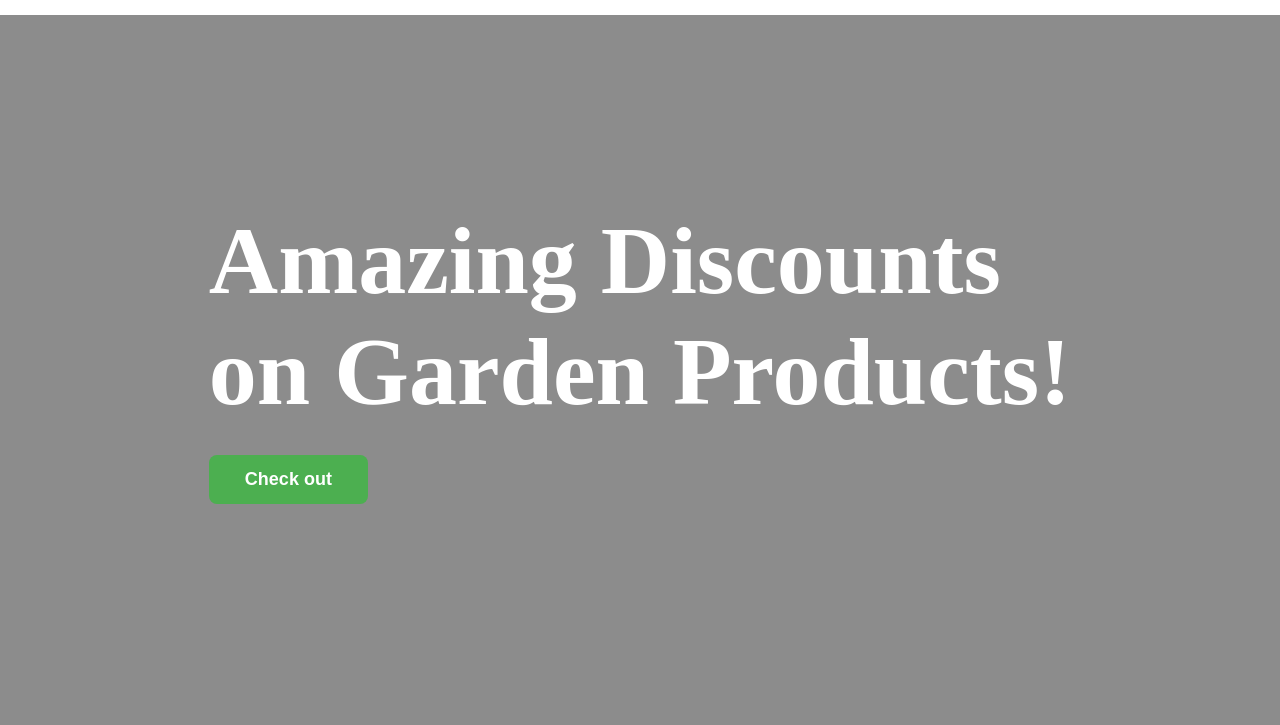
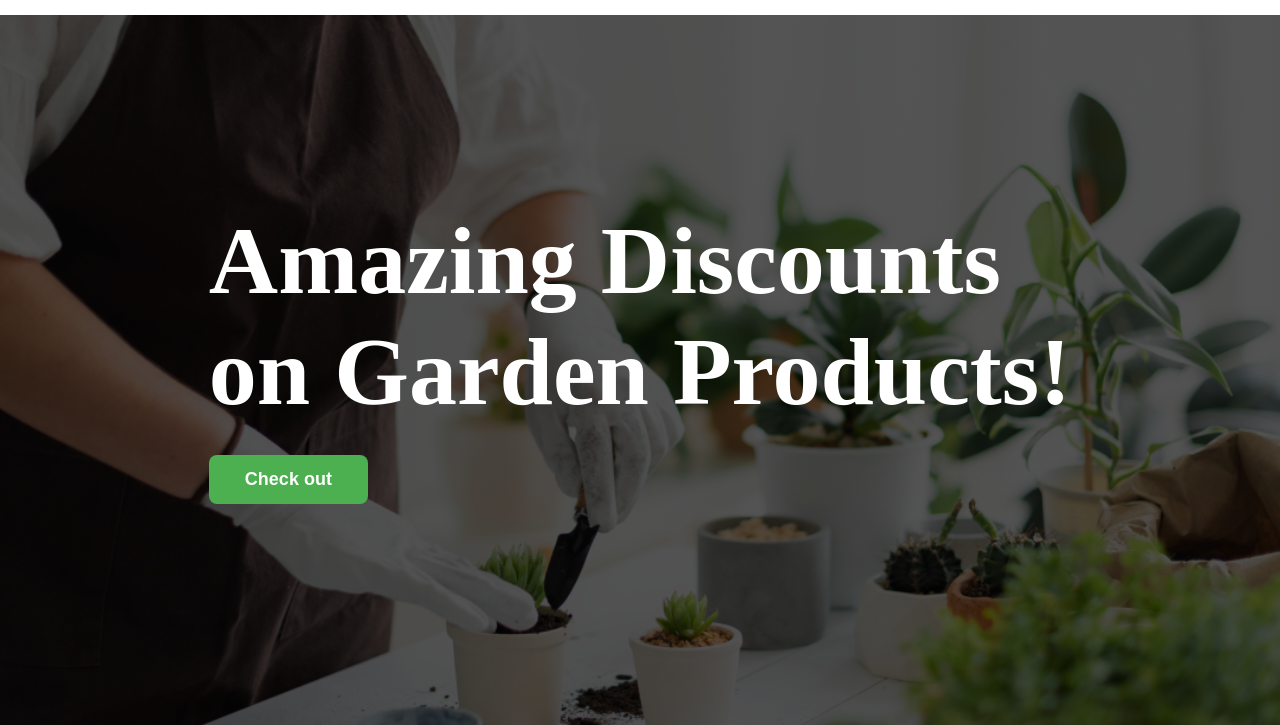
Before and after one commit to AKE2303/Garden-Products, a plain HTML site: page index.html in a window 1280 px wide. Shown: the part 98-823 px from the top of the page. Drawn offline with Linux system fonts and the light colour scheme.

Commit message:
Refactor CSS styles for consistency and clarity

```diff
--- a/style.css
+++ b/style.css
@@ -54,7 +54,7 @@
 section {
     width: 100%;
     height: calc(100vh - 90px);
-    background: linear-gradient(rgba(0, 0, 0, 0.45), rgba(0, 0, 0, 0.45)), url(./img/bcg.png);
+    background: linear-gradient(rgba(0, 0, 0, 0.45), rgba(0, 0, 0, 0.45)), url(./bcg.png);
     background-size: cover;
     background-position: center;
     display: flex;
@@ -92,4 +92,5 @@ section {
 
 .btn:hover{
     background-color: #43a047;
+
 }
```
